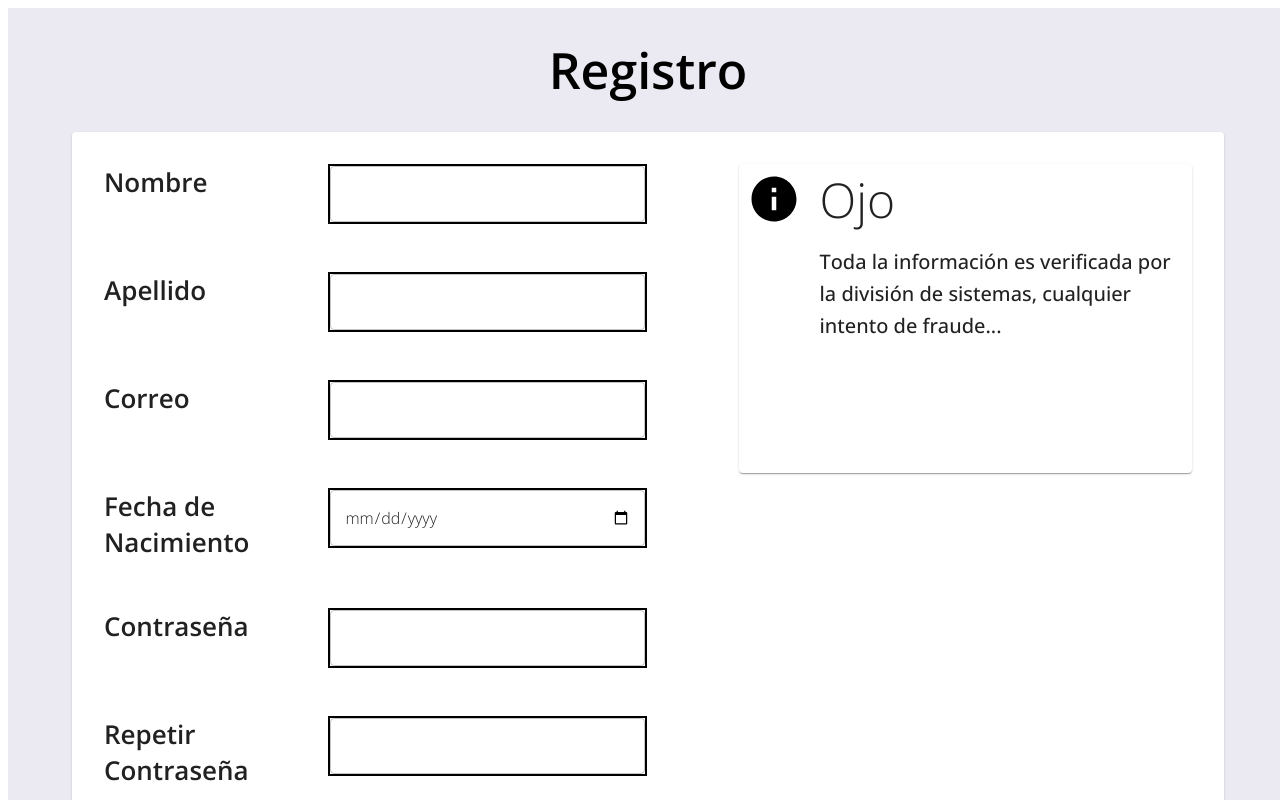
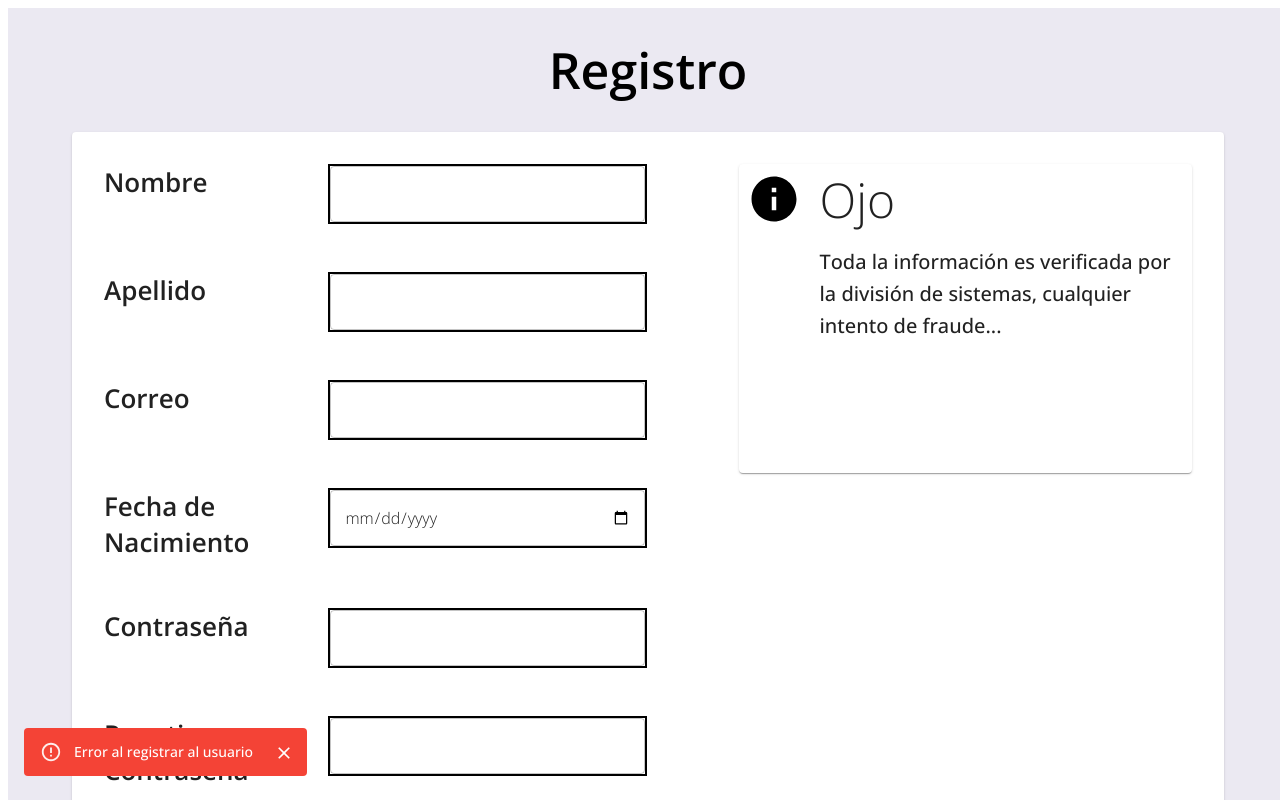
Before and after one commit to Malvare22/Fireploy_Frontend, a React (Vite) app: page /register in a window 1280 px wide. Shown: the top 800 px of the page. Built offline with nearby package versions, Linux system fonts and the light colour scheme.

Commit message:
feat(register): add notification message

```diff
--- /dev/null
+++ b/src/modules/general/components/snackbar/index.tsx
@@ -0,0 +1,37 @@
+import * as React from 'react';
+import Snackbar, { SnackbarCloseReason } from '@mui/material/Snackbar';
+import Alert from '@mui/material/Alert';
+
+type Props = {
+  status: boolean,
+  init: boolean,
+  msg: string
+}
+export default function NotificationMsg({status, init, msg}: Props) {
+  const [open, setOpen] = React.useState(init);
+
+
+  const handleClose = (
+    event?: React.SyntheticEvent | Event,
+    reason?: SnackbarCloseReason,
+  ) => {
+    if (reason === 'clickaway') {
+      return;
+    }
+
+    setOpen(false);
+  };
+
+  return (
+    <Snackbar open={open} autoHideDuration={6000} onClose={handleClose}>
+      <Alert
+        onClose={handleClose}
+        severity={status ? 'success': 'error'}
+        variant="filled"
+        sx={{ width: '100%' }}
+      >
+        {msg}
+      </Alert>
+    </Snackbar>
+  );
+}
--- a/src/modules/general/pages/register/index.tsx
+++ b/src/modules/general/pages/register/index.tsx
@@ -5,11 +5,15 @@ import InfoIcon from '@mui/icons-material/Info';
 import { RegisterLabel } from '../../enums';
 import { useForm } from 'react-hook-form';
 import { zodResolver } from '@hookform/resolvers/zod';
-import { RegisterSchemaType, registerSchema } from '../../utils/validations/registerSchema';
+import { RegisterNotification, RegisterSchemaType, registerSchema } from '../../utils/validations/registerSchema';
 import Select, { SelectChangeEvent } from '@mui/material/Select';
 import { mappedGenres } from '../../utils/validations/genre';
+import NotificationMsg from '../../components/snackbar';
+import { useState } from 'react';
 
 function Register() {
+
+  const [open, setOpen] = useState(true);
 
   const nT = 6;
 
@@ -21,7 +25,7 @@ function Register() {
 
   const onSend = () => {
 
-  }
+  };
 
   return (
     <Box sx={{
@@ -31,6 +35,7 @@ function Register() {
       paddingTop: 4,
       paddingBottom: 4
     }}>
+      <NotificationMsg init={open} msg={RegisterNotification[0]} status={false}></NotificationMsg>
       <Box sx={{textAlign: 'center', marginBottom: 4}}><Typography variant='h2'>{RegisterLabel.title}</Typography></Box>
       <Box sx={{width: '100%', display: 'flex', justifyContent: 'center'}}>
         <Card sx={{
--- a/src/modules/general/utils/validations/registerSchema.ts
+++ b/src/modules/general/utils/validations/registerSchema.ts
@@ -47,4 +47,6 @@ export const registerSchema = z.object(
     }
 );
 
+export const RegisterNotification = ['Error al registrar al usuario', 'Usuario registrado con éxito'];
+
 export type RegisterSchemaType = z.infer<typeof registerSchema>;
```
